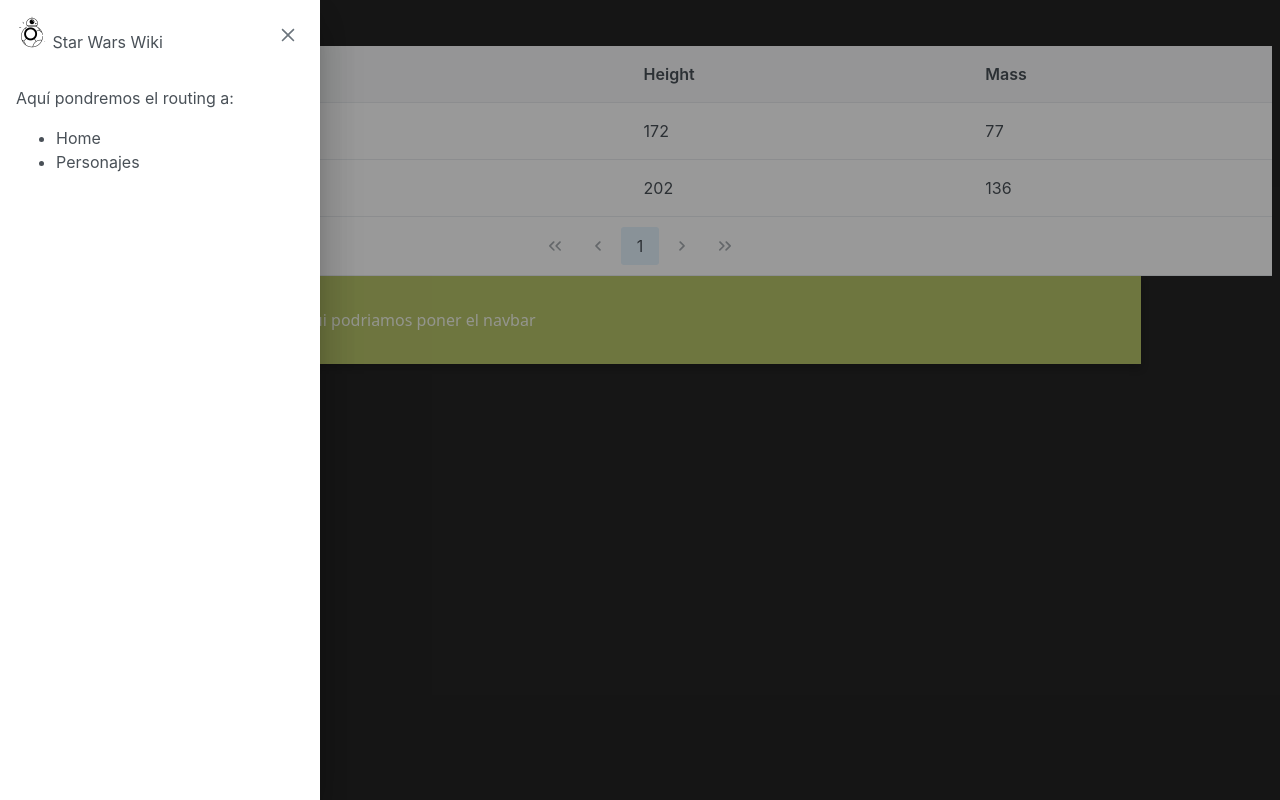
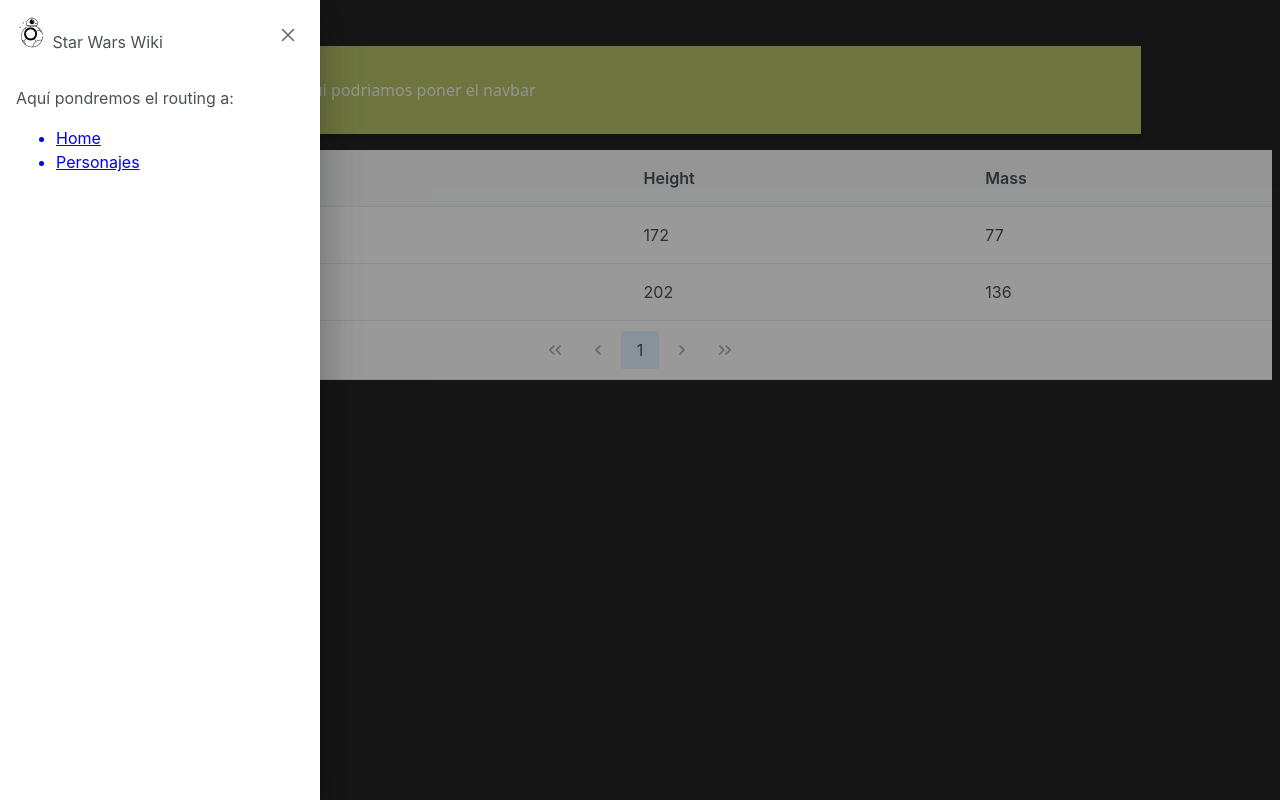
Before and after one commit to Indqnacio/Practica-React-Js, a React (Vite) app in the folder starwars-app/: page /characters in a window 1280 px wide. Both pictures are taken after a click on the button 26 px from the left and 27 px from the top of the page. Built offline with nearby package versions, Linux system fonts and the light colour scheme.

Commit message:
routing already working, still some bugs to fix

```diff
--- a/starwars-app/src/App.css
+++ b/starwars-app/src/App.css
@@ -1,12 +1,12 @@
 .principal_card {
+  box-shadow: 0 4px 8px 0 rgba(0, 0, 0, 0.2);
   background-color: rgba(201, 216, 114, 0.89);
   max-width: 880px;
   margin-left: 20%;
-  padding: 2rem;
-  box-shadow: 0 4px 8px 0 rgba(0, 0, 0, 0.2);
-  transition: 0.3s;
   padding: 2em;
-  /*
-  text-align: center;
-  */
+  margin-bottom: 1rem;
 }
+
+.nav_div{
+  margin-bottom: 2rem;
+}
--- a/starwars-app/src/App.jsx
+++ b/starwars-app/src/App.jsx
@@ -8,14 +8,15 @@ import "./App.css";
 function App() {
   return (
     <>
+        <SideNav />
+      <div className="principal_card">Aqui podriamos poner el navbar</div>
       <div className="nav_div">
-        <SideNav />
         <Routes>
           <Route path="/" element={<Home />} />
+          <Route path="/home" element={<Home />} />
           <Route path="/characters" element={<Characters />} />
         </Routes>
       </div>
-      <div className="principal_card">Aqui podriamos poner el navbar</div>
     </>
   );
 }
--- a/starwars-app/src/components/sidenav.jsx
+++ b/starwars-app/src/components/sidenav.jsx
@@ -3,6 +3,7 @@ import { Sidebar } from "primereact/sidebar";
 import { Button } from "primereact/button";
 import { Avatar } from "primereact/avatar";
 import logoImage from "../assets/logo_side_nav.png";
+import { Link } from "react-router-dom";
 
 export default function SideNav() {
   const [visible, setVisible] = useState(false);
@@ -35,12 +36,12 @@ export default function SideNav() {
         <div>
           <p>Aquí pondremos el routing a:</p>
           <ul className="sidenav_links">
-            <li>
-              Home
-            </li>
-            <li>
-              Personajes
-            </li>
+            <Link to="/" className="navbar-logo">
+              <li>Home</li>
+            </Link>
+            <Link to="/characters" className="navbar-logo">
+              <li>Personajes</li>
+            </Link>
           </ul>
         </div>
       </Sidebar>
--- a/starwars-app/src/components/table.jsx
+++ b/starwars-app/src/components/table.jsx
@@ -1 +1,18 @@
-ffc
+import { DataTable } from "primereact/datatable";
+import { Column } from "primereact/column";
+
+export default function Characters_table() {
+  const data = [
+    { name: "Luke Skywalker", height: "172", mass: "77" },
+    { name: "Darth Vader", height: "202", mass: "136" },
+    // Solo seran datos de prueba de momento para luego implementar la API
+  ];
+
+  return (
+    <DataTable value={data} paginator rows={5}>
+      <Column field="name" header="Name"></Column>
+      <Column field="height" header="Height"></Column>
+      <Column field="mass" header="Mass"></Column>
+    </DataTable>
+  );
+}
--- a/starwars-app/src/pages/characters/characters.jsx
+++ b/starwars-app/src/pages/characters/characters.jsx
@@ -1,13 +1,8 @@
 import { DataTable } from "primereact/datatable";
 import { Column } from "primereact/column";
+import Characters_table from "../../components/table";
 
 export default function Characters() {
-  const data = [
-    { name: "Luke Skywalker", height: "172", mass: "77" },
-    { name: "Darth Vader", height: "202", mass: "136" },
-    // Solo seran datos de prueba de momento para luego implementar la API
-  ];
-
   /*
   useEffect(() => {
     const fetchData = async () => {
@@ -25,10 +20,6 @@ export default function Characters() {
   */
 
   return (
-    <DataTable value={data} paginator rows={5}>
-      <Column field="name" header="Name"></Column>
-      <Column field="height" header="Height"></Column>
-      <Column field="mass" header="Mass"></Column>
-    </DataTable>
+    <Characters_table />
   );
 }
```
